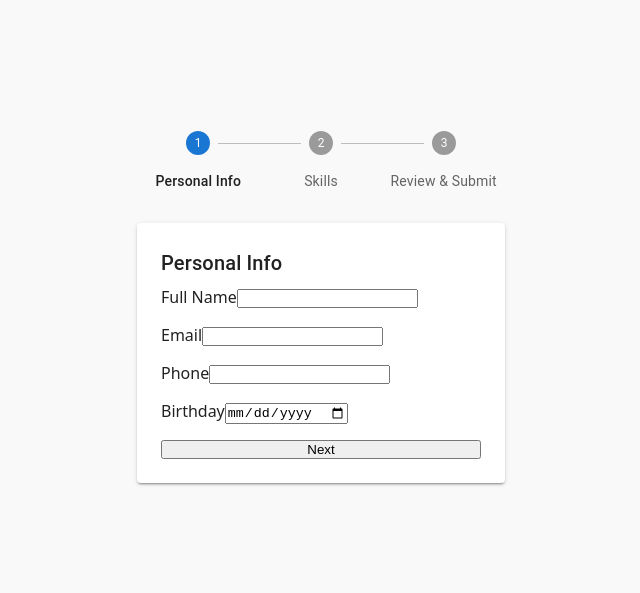
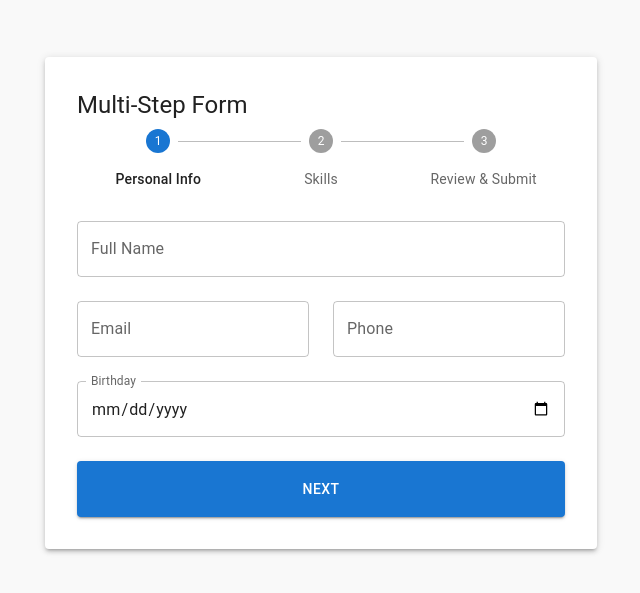
Before and after one commit to hosseinfti/chapar-form, a React (Vite) app: page / in a window 1280 px wide. Shown: the part 117-710 px from the top of the page, without its empty margins (319-959 px from the left). Built offline with nearby package versions, Linux system fonts and the light colour scheme.

Commit message:
feat(step1): migrate personal info form UI to Material UI

```diff
--- a/src/components/steps/Step1.tsx
+++ b/src/components/steps/Step1.tsx
@@ -4,6 +4,8 @@ import { yupResolver } from "@hookform/resolvers/yup";
 import * as yup from "yup";
 import dayjs from "dayjs";
 import { useFormStore } from "../../store/formStore";
+
+import { TextField, Grid, Button, Alert, FormHelperText } from "@mui/material";
 
 type FormValues = {
   fullName: string;
@@ -80,44 +82,69 @@ export default function Step1({ onNext }: Step1Props) {
   };
 
   return (
-    <form
-      onSubmit={handleSubmit(onSubmit)}
-      style={{
-        display: "flex",
-        flexDirection: "column",
-        gap: "1rem",
-        width: "320px",
-      }}
-    >
-      <div>
-        <label>Full Name</label>
-        <input {...register("fullName")} />
-        <p style={{ color: "red" }}>{errors.fullName?.message}</p>
-      </div>
+    <form onSubmit={handleSubmit(onSubmit)} noValidate>
+      <Grid container spacing={3}>
+        <Grid size={12}>
+          <TextField
+            label="Full Name"
+            fullWidth
+            {...register("fullName")}
+            error={!!errors.fullName}
+            helperText={errors.fullName?.message}
+          />
+        </Grid>
 
-      <div>
-        <label>Email</label>
-        <input type="email" {...register("email")} />
-        <p style={{ color: "red" }}>{errors.email?.message}</p>
-      </div>
+        <Grid size={{ xs: 12, sm: 6 }}>
+          <TextField
+            label="Email"
+            type="email"
+            fullWidth
+            {...register("email")}
+            error={!!errors.email}
+            helperText={errors.email?.message}
+          />
+        </Grid>
 
-      <div>
-        <label>Phone</label>
-        <input type="tel" {...register("phone")} />
-        <p style={{ color: "red" }}>{errors.phone?.message}</p>
-      </div>
+        <Grid size={{ xs: 12, sm: 6 }}>
+          <TextField
+            label="Phone"
+            type="tel"
+            fullWidth
+            {...register("phone")}
+            error={!!errors.phone}
+            helperText={errors.phone?.message}
+          />
+        </Grid>
 
-      <div>
-        <label>Birthday</label>
-        <input type="date" {...register("birthday")} />
-        <p style={{ color: "red" }}>{errors.birthday?.message}</p>
-      </div>
+        <Grid size={12}>
+          <TextField
+            label="Birthday"
+            type="date"
+            fullWidth
+            {...register("birthday")}
+            InputLabelProps={{ shrink: true }}
+            error={!!errors.birthday}
+            helperText={errors.birthday?.message}
+          />
+        </Grid>
 
-      {errors.root?.message && (
-        <p style={{ color: "red" }}>{errors.root.message}</p>
-      )}
+        {errors.root?.message && (
+          <Grid size={12}>
+            <Alert severity="error">{errors.root.message}</Alert>
+          </Grid>
+        )}
 
-      <button type="submit">Next</button>
+        <Grid size={12}>
+          <Button
+            sx={{ width: "100%", height: "4em" }}
+            type="submit"
+            variant="contained"
+            color="primary"
+          >
+            Next
+          </Button>
+        </Grid>
+      </Grid>
     </form>
   );
 }
--- a/src/pages/MultiStepForm.tsx
+++ b/src/pages/MultiStepForm.tsx
@@ -2,13 +2,15 @@ import { useState } from "react";
 import Step1 from "../components/steps/Step1";
 import Step2 from "../components/steps/Step2";
 import Step3 from "../components/steps/Step3";
+
 import {
-  Box,
+  Stepper,
   Step,
   StepLabel,
-  Stepper,
+  Box,
+  Paper,
   Typography,
-  Paper,
+  Container,
 } from "@mui/material";
 
 const steps = ["Personal Info", "Skills", "Review & Submit"];
@@ -20,8 +22,13 @@ export default function MultiStepForm() {
   const prev = () => setStep((s) => Math.max(s - 1, 0));
 
   return (
-    <Box sx={{ maxWidth: 600, mx: "auto", mt: 6, px: 3 }}>
-      <Stepper activeStep={step} alternativeLabel>
+    <Container maxWidth="sm" sx={{ mt: 5 }}>
+      <Paper elevation={3} sx={{ p: 4 }}>
+        <Typography variant="h5" gutterBottom>
+          Multi-Step Form
+        </Typography>
+
+        <Stepper activeStep={step} alternativeLabel sx={{ mb: 4 }}>
           {steps.map((label) => (
             <Step key={label}>
               <StepLabel>{label}</StepLabel>
@@ -29,15 +36,12 @@ export default function MultiStepForm() {
           ))}
         </Stepper>
 
-      <Paper elevation={2} sx={{ p: 3, mt: 4 }}>
-        <Typography variant="h6" gutterBottom>
-          {steps[step]}
-        </Typography>
-
+        <Box>
           {step === 0 && <Step1 onNext={next} />}
           {step === 1 && <Step2 onNext={next} onBack={prev} />}
           {step === 2 && <Step3 onBack={prev} />}
+        </Box>
       </Paper>
-    </Box>
+    </Container>
   );
 }
```
Lines whose indentation alone changed are shown as unchanged.
